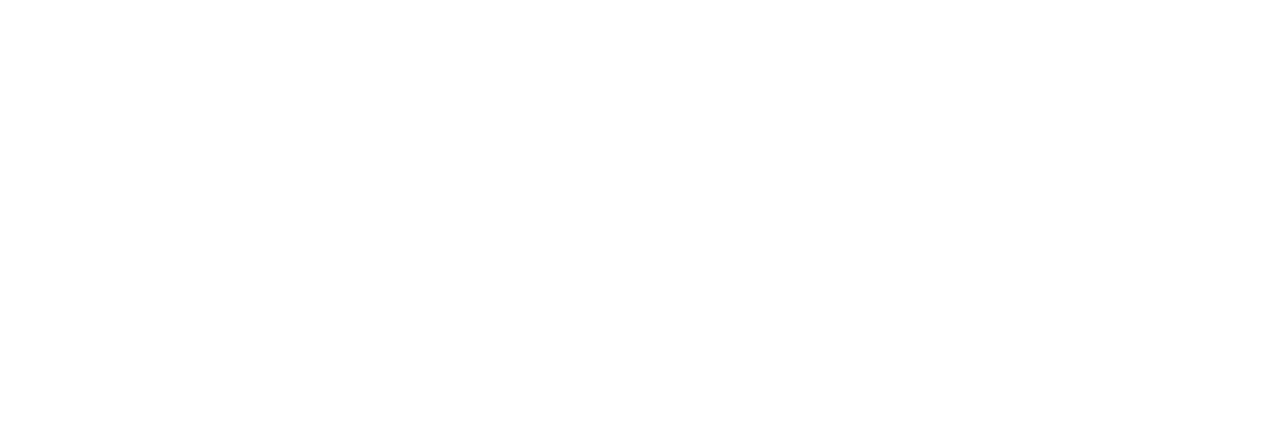
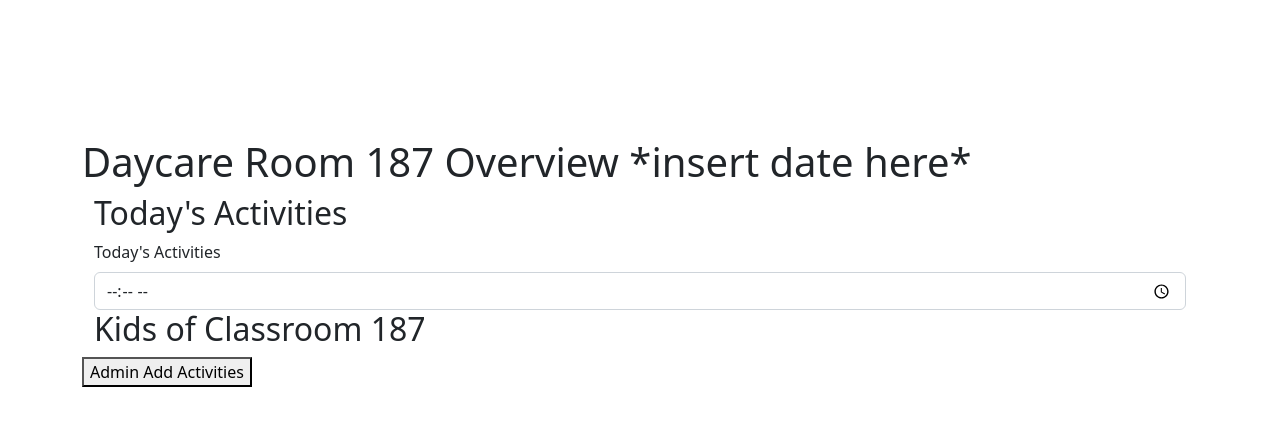
Before and after one commit to angelagola-ko/KiddoCare, a React (Create React App) app in the folder my-app/: page /Classroom in a window 1280 px wide. Shown: the top 426 px of the page. Built offline with nearby package versions, Linux system fonts and the light colour scheme.

Commit message:
fixed hook

```diff
--- a/my-app/src/App.js
+++ b/my-app/src/App.js
@@ -4,7 +4,7 @@
 import Navigation from "./components/Navigation"
 import Home from "./pages/Home"
 
-import classRoom from "./pages/Classroom";
+import ClassRoom from "./pages/Classroom";
 import ContactForm from "./pages/ContactForm";
 
 
@@ -17,7 +17,7 @@
         <Routes>
           <Route path="/" element={<Home />} />
 
-          <Route path = "/Classroom" element={<classRoom/>} />
+          <Route path = "/Classroom" element={<ClassRoom/>} />
           <Route path="/contactform" element={<ContactForm />} />
         </Routes>
       </Container>
--- a/my-app/src/pages/Classroom.js
+++ b/my-app/src/pages/Classroom.js
@@ -2,8 +2,8 @@
 import {useState} from "react"
 
 
-const classRoom = (props) => {
-    // const [ActivityAuto] = useState({title:"Finger Painting"})
+const ClassRoom = (props) => {
+    const [ActivityAuto] = useState({title:"Finger Painting", time: "10:30"})
     return (
         <div className= "home">
             <h1 className= "homeTitle">
@@ -17,7 +17,7 @@
             <Form.Control
                 type= "Time"
                 name= "Title"
-                // value= {ActivityAuto.title}
+                value= {ActivityAuto.title}
                 />
         </Container>
         <Container>
@@ -30,4 +30,4 @@
     );
 }
 
-export default classRoom
+export default ClassRoom
```
